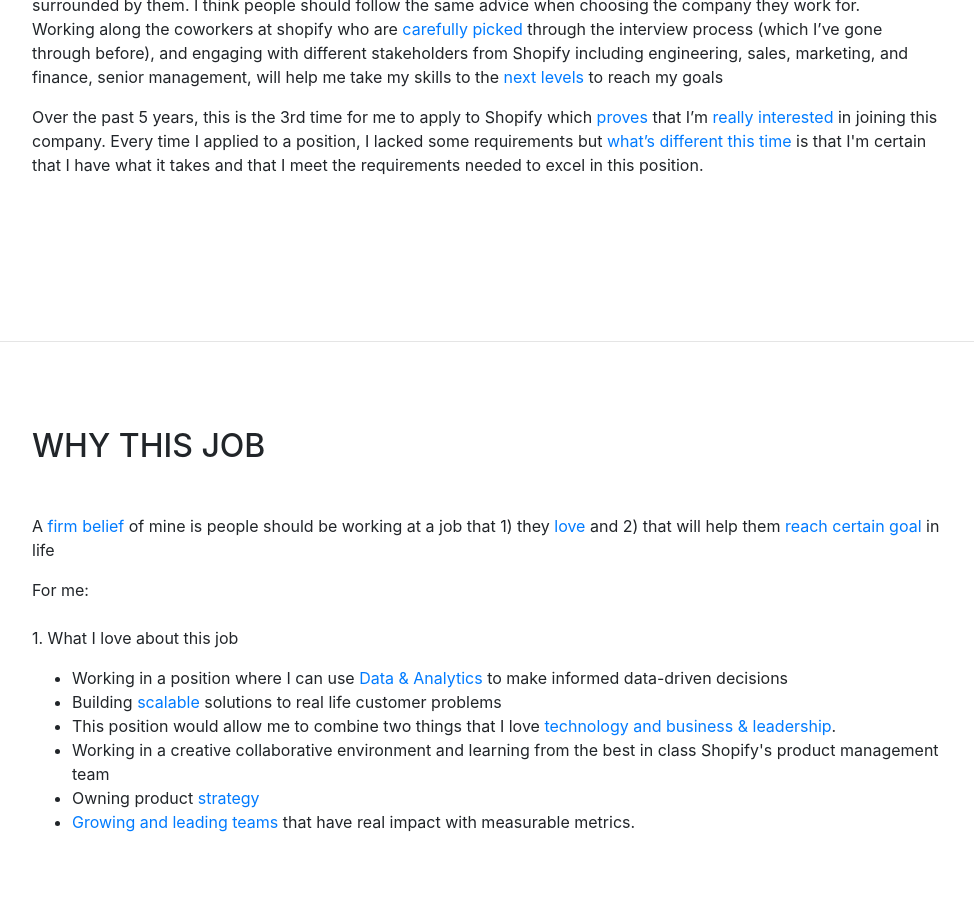
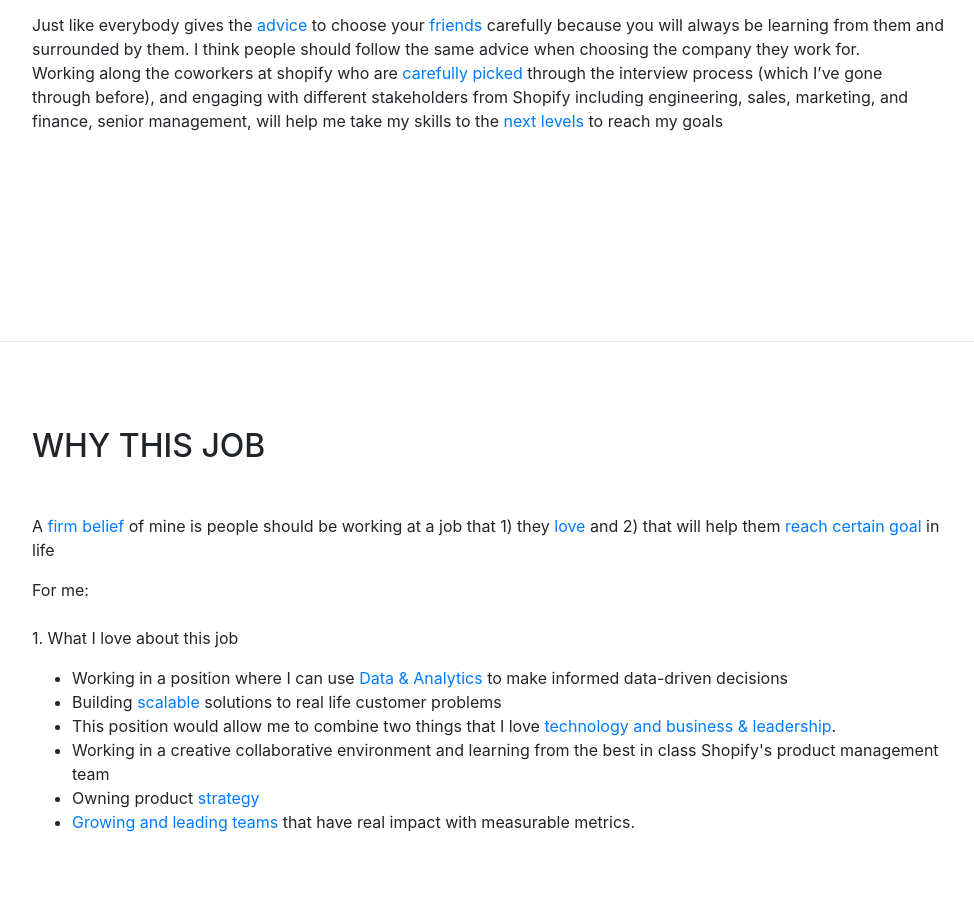
Before and after one commit to moatsoliman/moatsoliman.github.io, a website with bundled scripts: page index.html in a window 1280 px wide. Shown: the part 2315-3216 px from the top of the page, without its empty margins (288-1262 px from the left). Built offline with nearby package versions, Linux system fonts and the light colour scheme; a web font is replaced by a local one.

Commit message:
Update index.html

```diff
--- a/index.html
+++ b/index.html
@@ -188,8 +188,8 @@
               <p>Just like everybody gives the <span class="text-primary">advice</span> to choose your <span class="text-primary">friends</span> carefully because you will always be learning from them and surrounded by them. I think people should follow the same advice when choosing the company they work for. <br>
 Working along the coworkers at shopify who are <span class="text-primary">carefully picked</span> through the interview process (which I’ve gone through before), and engaging with different stakeholders from Shopify including engineering, sales, marketing, and finance, senior management, will help me take my skills to the <span class="text-primary">next levels</span> to reach my goals</p>
 
-    <p>Over the past 5 years, this is the 3rd time for me to apply to Shopify which <span class="text-primary">proves</span> that I’m <span class="text-primary">really interested</span> in joining this company. Every time I applied to a position, I lacked some requirements but <span class="text-primary">what’s different this time</span> is that I'm certain that I have what it takes and that I meet the requirements needed to excel in this position.
-    </p>
+    <!--<p>Over the past 5 years, this is the 3rd time for me to apply to Shopify which <span class="text-primary">proves</span> that I’m <span class="text-primary">really interested</span> in joining this company. Every time I applied to a position, I lacked some requirements but <span class="text-primary">what’s different this time</span> is that I'm certain that I have what it takes and that I meet the requirements needed to excel in this position.
+    </p> -->
             </div>
            <!--  <div class="resume-date text-md-right">
               <span class="text-primary">August 2006 - May 2010</span>
```
